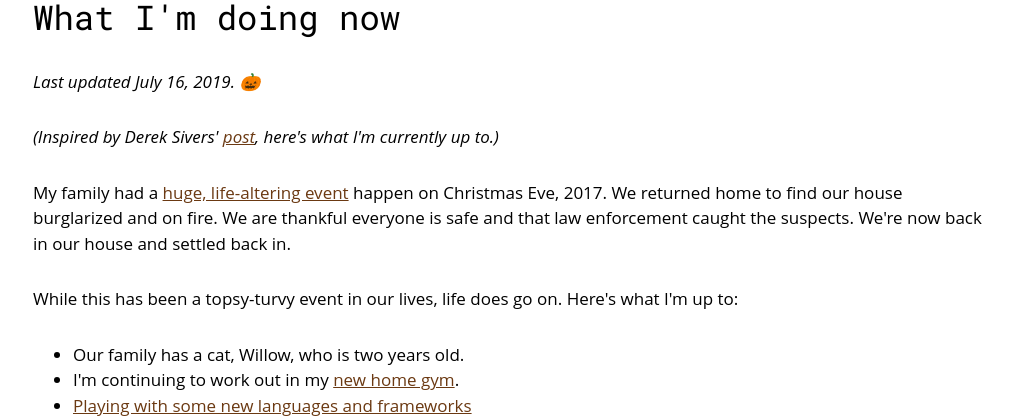
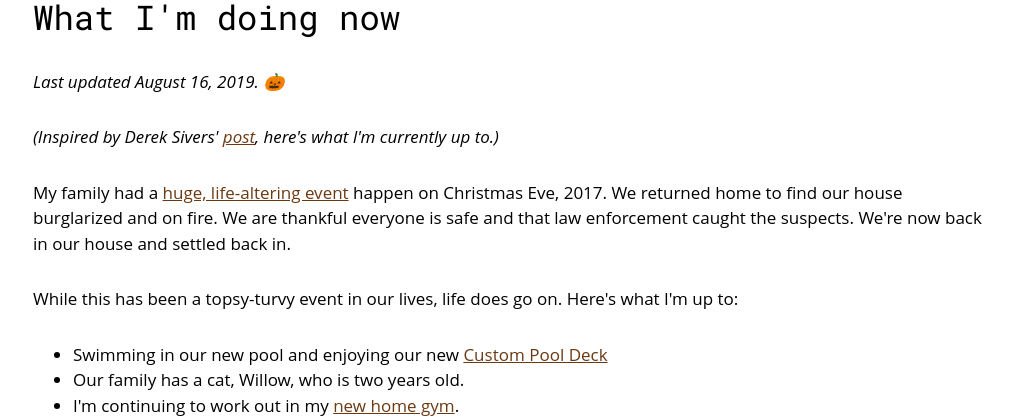
Before and after one commit to mcbobby7/jamonholmgren, a Next.js app: page /now in a window 1280 px wide. Shown: the part 157-575 px from the top of the page, without its empty margins (132-1145 px from the left). Built offline with nearby package versions, Linux system fonts and the light colour scheme.

Commit message:
Added links

```diff
--- a/pages/index.js
+++ b/pages/index.js
@@ -66,6 +66,10 @@ export default () => {
 
       <ul>
         <li>
+          Check out our new custom pool deck:{" "}
+          <a href="/pool-deck">Our Custom Pool Deck</a>
+        </li>
+        <li>
           See how I built a home gym for under $3,000:{" "}
           <a href="/gym">Building My Home Garage Gym</a>
         </li>
--- a/pages/now.js
+++ b/pages/now.js
@@ -9,7 +9,7 @@ export default () => {
       <h1>What I'm doing now</h1>
 
       <p>
-        <em>Last updated July 16, 2019. 🎃</em>
+        <em>Last updated August 16, 2019. 🎃</em>
       </p>
 
       <p>
@@ -36,6 +36,10 @@ export default () => {
       </p>
 
       <ul>
+        <li>
+          Swimming in our new pool and enjoying our new{" "}
+          <a href="/pool-deck">Custom Pool Deck</a>
+        </li>
         <li>Our family has a cat, Willow, who is two years old.</li>
         <li>
           I'm continuing to work out in my{" "}
--- a/pages/pool-deck.js
+++ b/pages/pool-deck.js
@@ -7,7 +7,7 @@ import TweetEmbed from "react-tweet-embed";
 export default () => {
   return (
     <Page
-      title="Pool Deck"
+      title="Our Custom Pool Deck"
       description="The true tale of our new above-ground pool and custom-built deck from 2019"
     >
       <h1>The true tale of our new pool and deck.</h1>
```
